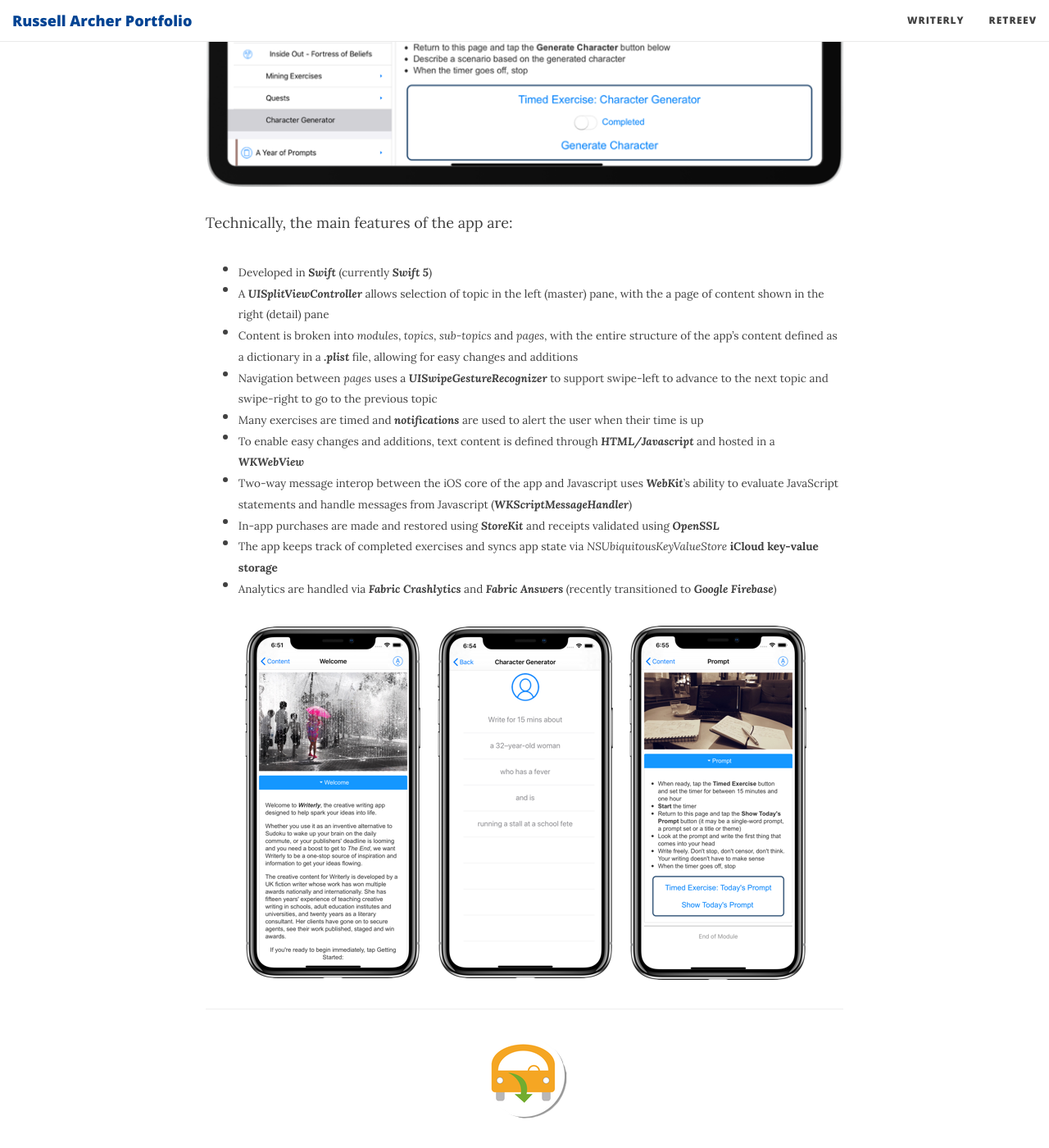
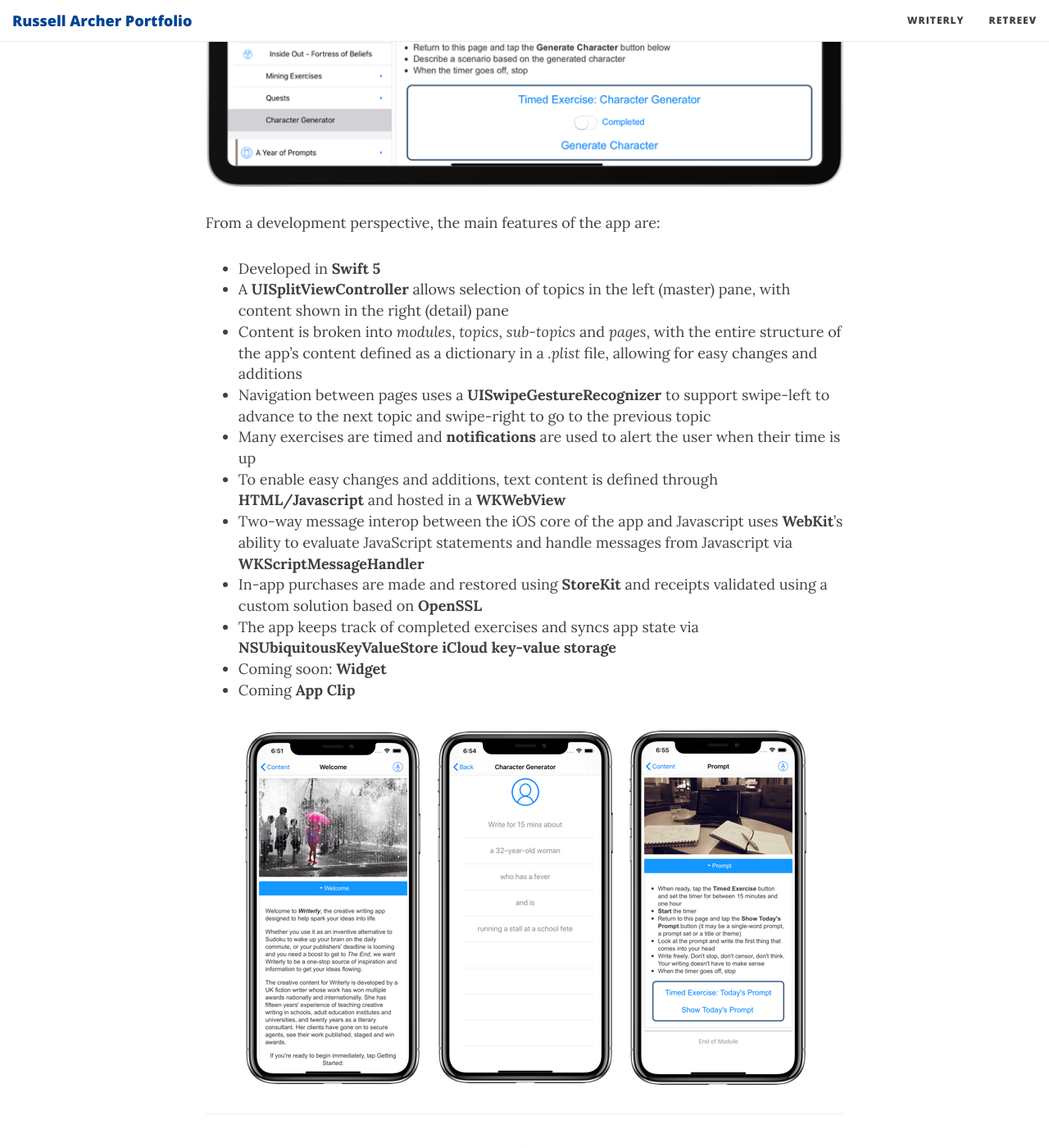
Before and after one commit to russell-archer/russell-archer.github.io, a Jekyll site: the page built from index.md, in a window 1280 px wide and 1400 px high, scrolled down 2486 px. Shown: the whole window at 82% size. Built offline with Jekyll 4.4.1, drawn with Linux system fonts in a browser that asks for light colours; nearby versions of some CDN libraries; some of the changed text lies outside the part shown.

```diff
--- a/index.md
+++ b/index.md
@@ -53,9 +53,6 @@ I have over 30 years experience in the industry in many different roles and with
         <img src="https://img.shields.io/static/v1?style=flat-square&logo=Swift&label=Language&message=Swift&color=FA7343">
     </a>
     <a href="https://russell-archer.github.io/Writerly/">
-        <img src="https://img.shields.io/static/v1?style=flat-square&logo=Firebase&label=Analytics&message=Firebase&color=FFCA28">
-    </a>
-    <a href="https://russell-archer.github.io/Writerly/">
         <img src="https://img.shields.io/static/v1?style=flat-square&logo=UIKit&label=Framework&message=UIKit&color=2396F3">
     </a>
     <a href="https://russell-archer.github.io/Writerly/">
@@ -91,18 +88,22 @@ purchases.
     </a>
 </p>
 
-Technically, the main features of the app are:
+From a development perspective, the main features of the app are:
 
-* <sub>Developed in ***Swift*** (currently ***Swift 5***)</sub>
-* <sub>A ***UISplitViewController*** allows selection of topic in the left (master) pane, with the a page of content shown in the right (detail) pane</sub>
-* <sub>Content is broken into *modules*, *topics*, *sub-topics* and *pages*, with the entire structure of the app's content defined as a dictionary in a ***.plist*** file, allowing for easy changes and additions</sub>
-* <sub>Navigation between *pages* uses a ***UISwipeGestureRecognizer*** to support swipe-left to advance to the next topic and swipe-right to go to the previous topic</sub>
-* <sub>Many exercises are timed and ***notifications*** are used to alert the user when their time is up</sub>
-* <sub>To enable easy changes and additions, text content is defined through ***HTML/Javascript*** and hosted in a ***WKWebView***</sub>
-* <sub>Two-way message interop between the iOS core of the app and Javascript uses ***WebKit***'s ability to evaluate JavaScript statements and handle messages from Javascript (***WKScriptMessageHandler***)</sub>
-* <sub>In-app purchases are made and restored using ***StoreKit*** and receipts validated using ***OpenSSL***</sub>
-* <sub>The app keeps track of completed exercises and syncs app state via *NSUbiquitousKeyValueStore* **iCloud key-value storage**</sub>
-* <sub>Analytics are handled via ***Fabric Crashlytics*** and ***Fabric Answers*** (recently transitioned to ***Google Firebase***)</sub>
+* Developed in **Swift 5**
+* A **UISplitViewController** allows selection of topics in the left (master) pane, with content shown in the right (detail) pane
+* Content is broken into *modules*, *topics*, *sub-topics* and *pages*, with the entire structure of the app's content defined as
+a dictionary in a *.plist* file, allowing for easy changes and additions
+* Navigation between pages uses a **UISwipeGestureRecognizer** to support swipe-left to advance to the next topic and swipe-right to
+go to the previous topic
+* Many exercises are timed and **notifications** are used to alert the user when their time is up
+* To enable easy changes and additions, text content is defined through **HTML/Javascript** and hosted in a **WKWebView**
+* Two-way message interop between the iOS core of the app and Javascript uses **WebKit**'s ability to evaluate JavaScript statements
+and handle messages from Javascript via **WKScriptMessageHandler**
+* In-app purchases are made and restored using **StoreKit** and receipts validated using a custom solution based on **OpenSSL**
+* The app keeps track of completed exercises and syncs app state via **NSUbiquitousKeyValueStore iCloud key-value storage**
+* Coming soon: **Widget**
+* Coming **App Clip**
 
 <p align="center">
     <a href="https://russell-archer.github.io/Writerly/">
@@ -166,12 +167,12 @@ location address and an *annotated* map showing the location and distance.
 
 Technically, the main features of the app are:
 
-* <sub>Developed in ***Swift*** (currently ***Swift 5***)</sub>
-* <sub>Uses the ***Contacts*** framework to import user-selected contact details</sub>
-* <sub>Uses ***CoreLocation*** to ***Geocode*** (get lat/long from an address) and ***Reverse Geocode*** (get address from lat/long)</sub>
-* <sub>Creates a custom bitmap graphics context to ***capture a map snapshot*** and ***annotate*** it with address info, etc.</sub>
-* <sub>Supports ***sharing*** with WhatsApp, email, etc.</sub>
-* <sub>Uses the ***MessageUI*** framework to send SMS messages</sub>
+* Developed in **Swift**
+* Uses the **Contacts** framework to import user-selected contact details
+* Uses **CoreLocation** to **Geocode** (get lat/long from an address) and **Reverse Geocode** (get address from lat/long)
+* Creates a custom bitmap graphics context to **capture a map snapshot** and **annotate** it with address info, etc.
+* Supports **sharing** with WhatsApp, email, etc.
+* Uses the **MessageUI** framework to send SMS messages
 
 <p align="center">
     <a href="https://russell-archer.github.io/Retreev/">
@@ -188,6 +189,18 @@ Technically, the main features of the app are:
 <hr />
 <h2 align="center">Recent GitHub Projects</h2>
 <p>&nbsp;</p>
+
+<h3><a href="https://github.com/russell-archer/IAPDemo">IAPDemo</a></h3>
+Implementing and testing In-App Purchases in Xcode 12 and iOS 14, including local receipt validation.<br/>
+<img src="./img/iapdemo1.png"
+
+<h3><a href="https://github.com/russell-archer/IAPHelper">IAPHelper</a></h3>
+In-App Purchase Helper solution, including support for on-device receipt validation.<br/>
+<img src="./img/iaphelper1.png"
+
+<h3><a href="https://github.com/russell-archer/HelloIAPWorld">HelloIAPWorld</a></h3>
+Minimal In-App Purchase example for iOS 14 and Xcode 12.<br/>
+<img src="./img/helloiapworld1.png"
 
 <h3><a href="https://github.com/russell-archer/PixabayCollections">PixabayCollections</a></h3>
 Programmatic UICollectionView with a Diffable Data Source consuming REST API.<br/>
```
Also changed, not shown: img/helloiapworld1.png (added), img/iapdemo1.png (added), img/iaphelper1.png (added).
